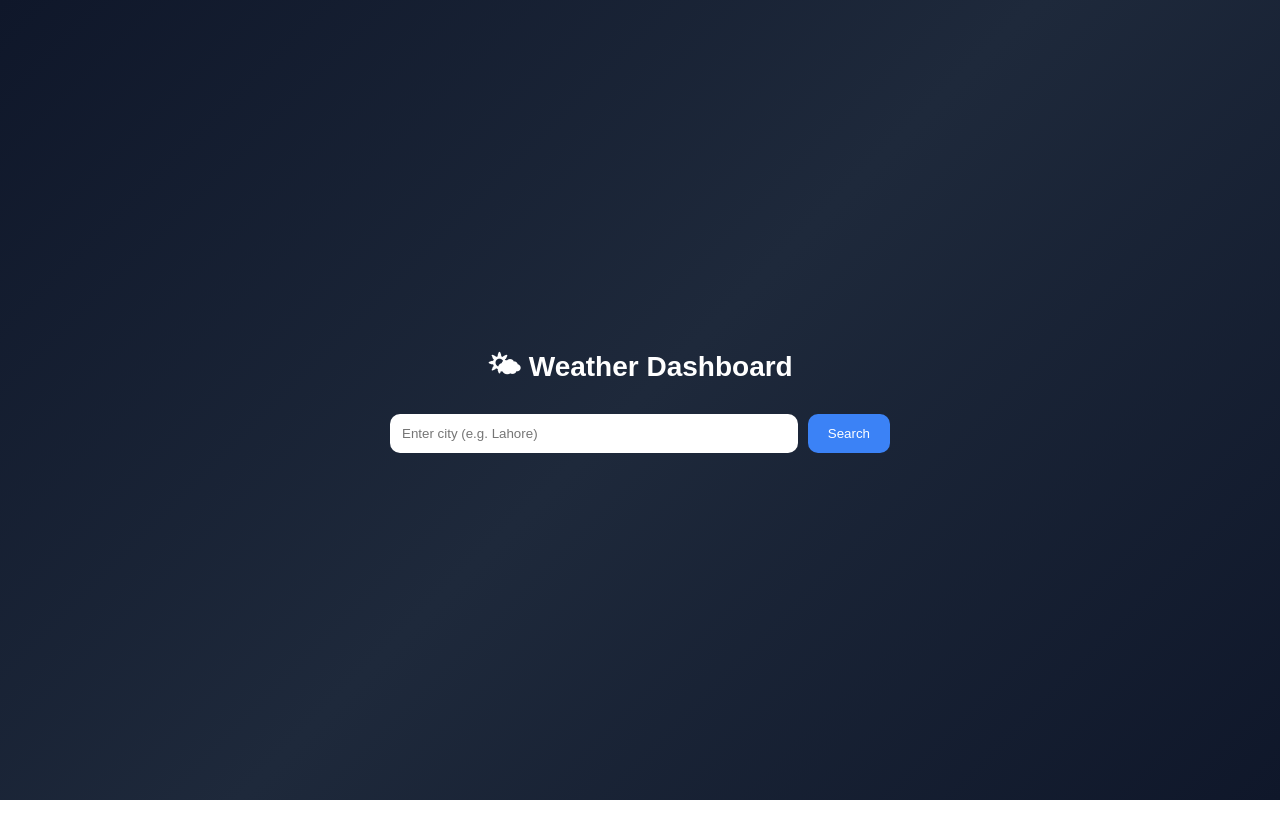
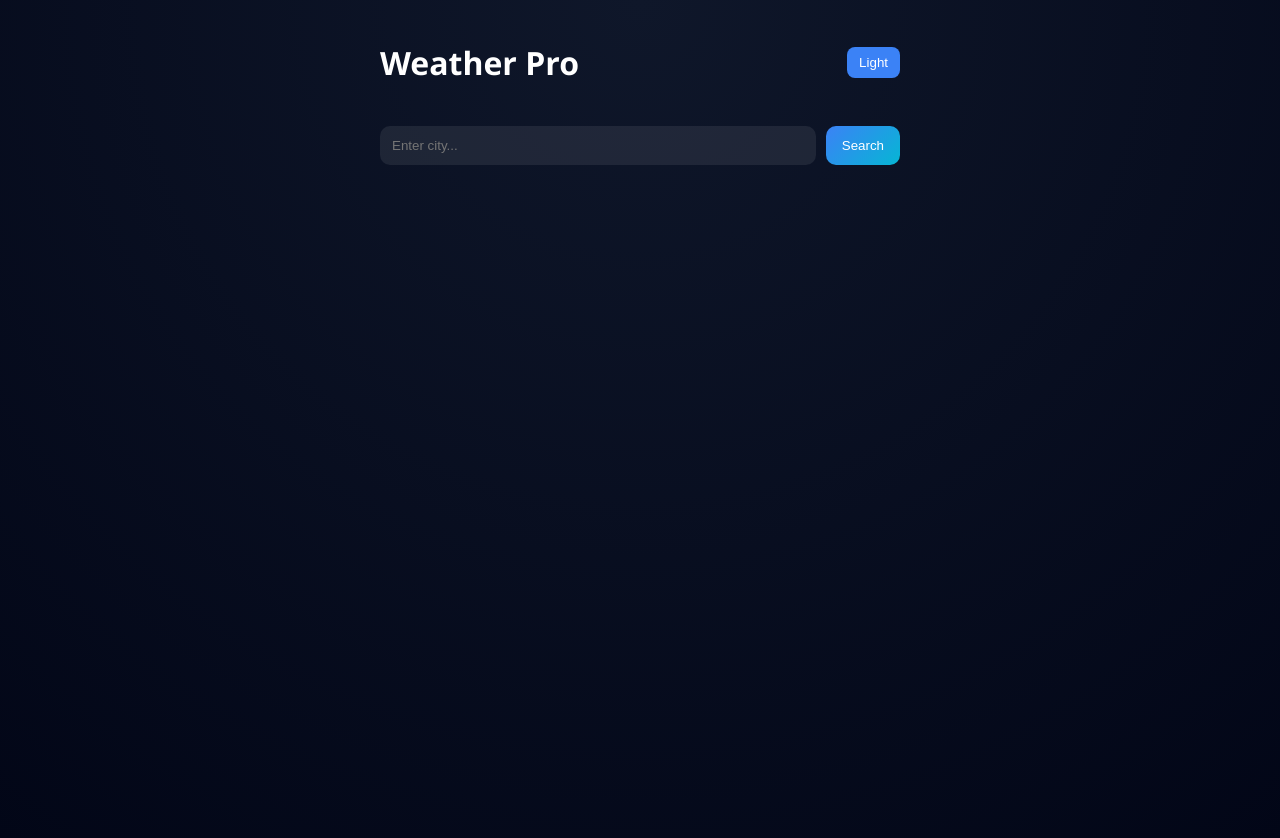
Before and after one commit to baila246/Weather-app, a React (Create React App) app in the folder frontend/: page / in a window 1280 px wide. Before the commit the page ends 800 px from the top, so only its background shows below. Built offline with nearby package versions, Linux system fonts and the light colour scheme.

Commit message:
ui update

```diff
--- a/frontend/package.json
+++ b/frontend/package.json
@@ -14,6 +14,7 @@
     "react-icons": "^5.6.0",
     "react-router-dom": "^7.15.1",
     "react-scripts": "5.0.1",
+    "recharts": "^3.8.1",
     "web-vitals": "^2.1.4"
   },
   "scripts": {
--- a/frontend/src/App.css
+++ b/frontend/src/App.css
@@ -1,33 +1,63 @@
 body {
   margin: 0;
-  font-family: Arial;
-  background: linear-gradient(135deg, #0f172a, #1e293b, #0f172a);
-  color: white;
+  font-family: "Segoe UI", Arial, sans-serif;
   min-height: 100vh;
 }
 
+/* THEME */
+.dark {
+  background: radial-gradient(circle at top, #0f172a, #020617);
+  color: white;
+}
+
+.light {
+  background: #f1f5f9;
+  color: #0f172a;
+}
+
+/* APP */
 .app {
   display: flex;
   justify-content: center;
-  align-items: center;
   min-height: 100vh;
+  padding: 20px;
 }
 
+/* CONTAINER */
 .container {
+  width: 100%;
+  max-width: 520px;
   text-align: center;
-  width: 90%;
-  max-width: 500px;
 }
 
-.title {
-  font-size: 28px;
+/* TOP BAR */
+.topBar {
+  display: flex;
+  justify-content: space-between;
+  align-items: center;
   margin-bottom: 20px;
 }
 
+.topBar button {
+  padding: 8px 12px;
+  border: none;
+  border-radius: 8px;
+  cursor: pointer;
+  background: #3b82f6;
+  color: white;
+}
+
+/* TITLE */
+.title {
+  font-size: 28px;
+  font-weight: 700;
+}
+
+/* SEARCH */
 .searchBox {
   display: flex;
   gap: 10px;
-  margin-bottom: 20px;
+  margin: 20px 0;
 }
 
 .searchBox input {
@@ -36,43 +66,51 @@ body {
   border-radius: 10px;
   border: none;
   outline: none;
+  background: rgba(255,255,255,0.08);
+  color: inherit;
 }
 
 .searchBox button {
-  padding: 12px 20px;
+  padding: 12px 16px;
   border: none;
   border-radius: 10px;
-  background: #3b82f6;
+  background: linear-gradient(135deg, #3b82f6, #06b6d4);
   color: white;
   cursor: pointer;
 }
 
+/* CARD */
 .card {
-  background: rgba(255,255,255,0.1);
-  backdrop-filter: blur(10px);
+  background: rgba(255,255,255,0.08);
+  backdrop-filter: blur(16px);
   padding: 20px;
   border-radius: 20px;
-  box-shadow: 0 10px 30px rgba(0,0,0,0.3);
+  margin-top: 15px;
 }
 
-.desc {
-  text-transform: capitalize;
-  margin-bottom: 20px;
+/* ICON */
+.icon {
+  font-size: 70px;
+  margin: 10px 0;
 }
 
+/* GRID */
 .grid {
   display: grid;
   grid-template-columns: 1fr 1fr;
   gap: 10px;
+  margin-top: 15px;
 }
 
 .box {
   background: rgba(255,255,255,0.08);
-  padding: 10px;
+  padding: 12px;
   border-radius: 12px;
 }
+
+/* FORECAST (FIXED - HORIZONTAL SCROLL ONLY) */
 .forecast {
-  margin-top: 20px;
+  margin-top: 25px;
   text-align: left;
 }
 
@@ -87,22 +125,12 @@ body {
   padding-bottom: 10px;
 }
 
-.forecastGrid::-webkit-scrollbar {
-  height: 6px;
-}
-
-.forecastGrid::-webkit-scrollbar-thumb {
-  background: rgba(255,255,255,0.3);
-  border-radius: 10px;
-}
-
 .forecastCard {
-  min-width: 110px;
+  min-width: 120px;
   background: rgba(255,255,255,0.08);
-  padding: 15px;
+  padding: 12px;
   border-radius: 14px;
   text-align: center;
-  backdrop-filter: blur(10px);
   transition: 0.3s;
 }
 
@@ -110,3 +138,11 @@ body {
   transform: translateY(-5px);
   background: rgba(255,255,255,0.12);
 }
+
+/* CHART */
+.chartBox {
+  margin-top: 20px;
+  padding: 15px;
+  border-radius: 12px;
+  background: rgba(255,255,255,0.05);
+}
--- a/frontend/src/App.js
+++ b/frontend/src/App.js
@@ -1,6 +1,14 @@
 import { WiDaySunny, WiCloud, WiRain, WiThunderstorm } from "react-icons/wi";
 import { useState } from "react";
 import axios from "axios";
+import {
+  LineChart,
+  Line,
+  XAxis,
+  YAxis,
+  Tooltip,
+  ResponsiveContainer
+} from "recharts";
 import "./App.css";
 
 function App() {
@@ -8,7 +16,11 @@ function App() {
   const [city, setCity] = useState("");
   const [weather, setWeather] = useState(null);
   const [forecast, setForecast] = useState([]);
+  const [chartData, setChartData] = useState([]);
   const [loading, setLoading] = useState(false);
+  const [dark, setDark] = useState(true);
+
+  const API = "https://weather-app-production-5b2e.up.railway.app";
 
   const getWeatherIcon = (desc) => {
     if (!desc) return <WiDaySunny />;
@@ -30,37 +42,47 @@ function App() {
 
     try {
 
-      // CURRENT WEATHER
-      const res = await axios.get("https://weather-app-production-5b2e.up.railway.app/weather", {
+      const res = await axios.get(`${API}/weather`, {
+        params: { city }
+      });
+
+      const res2 = await axios.get(`${API}/forecast`, {
         params: { city }
       });
 
       setWeather(res.data);
 
-      // FORECAST
-      const res2 = await axios.get("https://weather-app-production-5b2e.up.railway.app/forecast", {
-        params: { city }
-      });
+      const filtered = res2.data.list.slice(0, 5);
+      setForecast(filtered);
 
-      setForecast(res2.data.list.slice(0, 5));
+      // chart data
+      const chart = res2.data.list.slice(0, 8).map(item => ({
+        time: item.dt_txt.split(" ")[0],
+        temp: item.main.temp
+      }));
+
+      setChartData(chart);
 
     } catch (err) {
+      alert("Error fetching weather");
+    }
 
-      alert("Error fetching weather");
-
-    } finally {
-
-      setLoading(false);
-
-    }
+    setLoading(false);
   };
 
   return (
-    <div className="app">
+    <div className={dark ? "app dark" : "app light"}>
 
       <div className="container">
 
-        <h1 className="title">🌤 Weather Dashboard</h1>
+        {/* HEADER */}
+        <div className="topBar">
+          <h1>Weather Pro</h1>
+
+          <button onClick={() => setDark(!dark)}>
+            {dark ? "Light" : "Dark"}
+          </button>
+        </div>
 
         {/* SEARCH */}
         <div className="searchBox">
@@ -68,7 +90,7 @@ function App() {
           <input
             value={city}
             onChange={(e) => setCity(e.target.value)}
-            placeholder="Enter city (e.g. Lahore)"
+            placeholder="Enter city..."
           />
 
           <button onClick={getWeather}>
@@ -77,7 +99,7 @@ function App() {
 
         </div>
 
-        {loading && <p className="loading">Loading...</p>}
+        {loading && <p>Loading...</p>}
 
         {/* WEATHER CARD */}
         {weather && weather.main && (
@@ -86,37 +108,20 @@ function App() {
 
             <h2>{weather.name}</h2>
 
-            <div style={{ fontSize: "60px" }}>
+            <div className="icon">
               {getWeatherIcon(weather.weather[0].description)}
             </div>
 
-            <h1>{weather.main.temp}°C</h1>
+            <h1>{Math.round(weather.main.temp)}°C</h1>
 
-            <p className="desc">
-              {weather.weather[0].description}
-            </p>
+            <p>{weather.weather[0].description}</p>
 
             <div className="grid">
 
-              <div className="box">
-                <p>Humidity</p>
-                <h3>{weather.main.humidity}%</h3>
-              </div>
-
-              <div className="box">
-                <p>Wind</p>
-                <h3>{weather.wind.speed} m/s</h3>
-              </div>
-
-              <div className="box">
-                <p>Pressure</p>
-                <h3>{weather.main.pressure}</h3>
-              </div>
-
-              <div className="box">
-                <p>Feels Like</p>
-                <h3>{weather.main.feels_like}°C</h3>
-              </div>
+              <div className="box">Humidity {weather.main.humidity}%</div>
+              <div className="box">Wind {weather.wind.speed}</div>
+              <div className="box">Pressure {weather.main.pressure}</div>
+              <div className="box">Feels {weather.main.feels_like}°C</div>
 
             </div>
 
@@ -138,7 +143,7 @@ function App() {
 
                   <p>{item.dt_txt.split(" ")[0]}</p>
 
-                  <h3>{item.main.temp}°C</h3>
+                  <h3>{Math.round(item.main.temp)}°C</h3>
 
                 </div>
 
@@ -149,8 +154,35 @@ function App() {
           </div>
         )}
 
+        {/* CHART */}
+        {chartData.length > 0 && (
+
+          <div className="chartBox">
+
+            <h3>Temperature Trend</h3>
+
+            <ResponsiveContainer width="100%" height={250}>
+
+              <LineChart data={chartData}>
+
+                <XAxis dataKey="time" />
+                <YAxis />
+                <Tooltip />
+
+                <Line
+                  type="monotone"
+                  dataKey="temp"
+                  stroke="#3b82f6"
+                />
+
+              </LineChart>
+
+            </ResponsiveContainer>
+
+          </div>
+        )}
+
       </div>
-
     </div>
   );
 }
```
Also changed, not shown: 1 other file (tests, documents, lock files or other folders).
